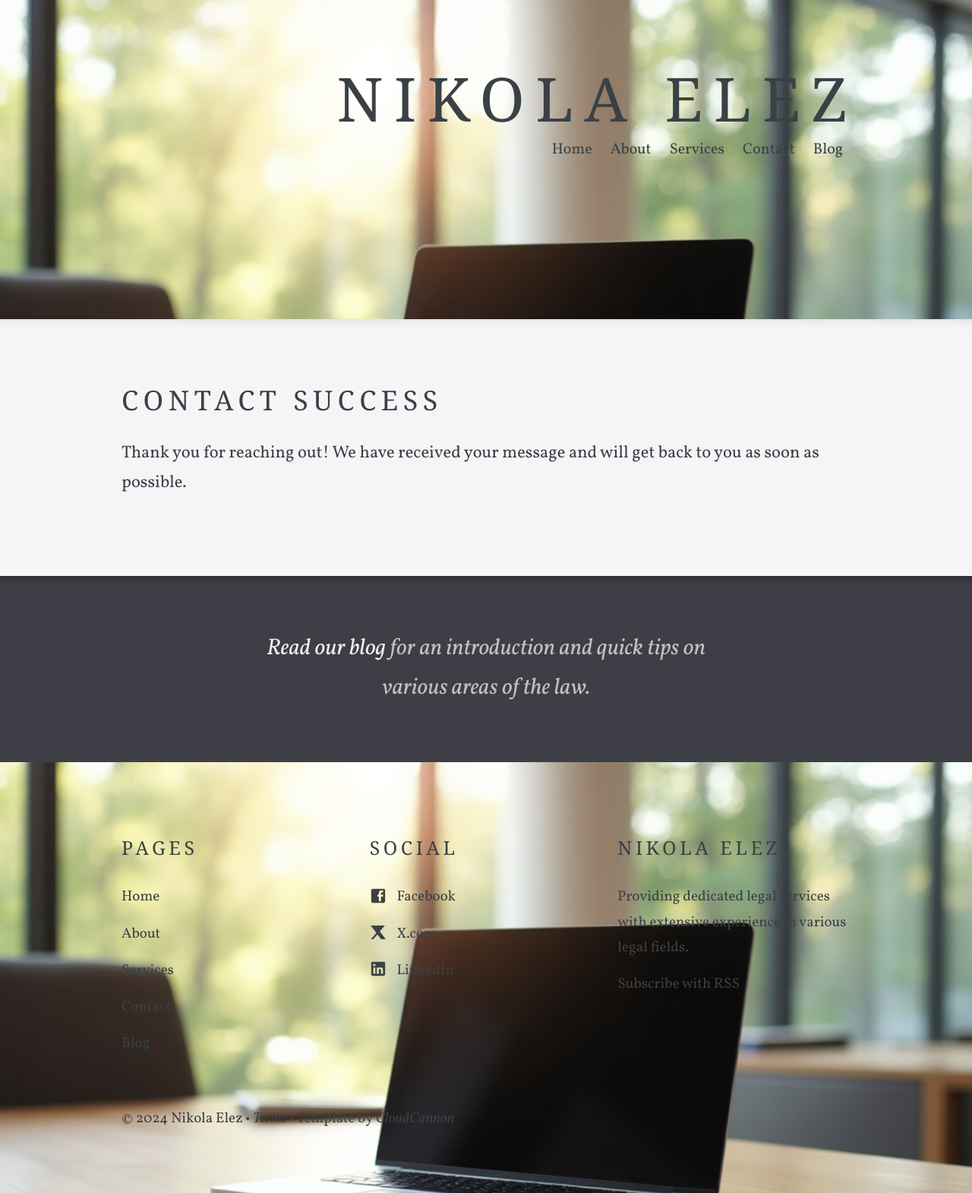
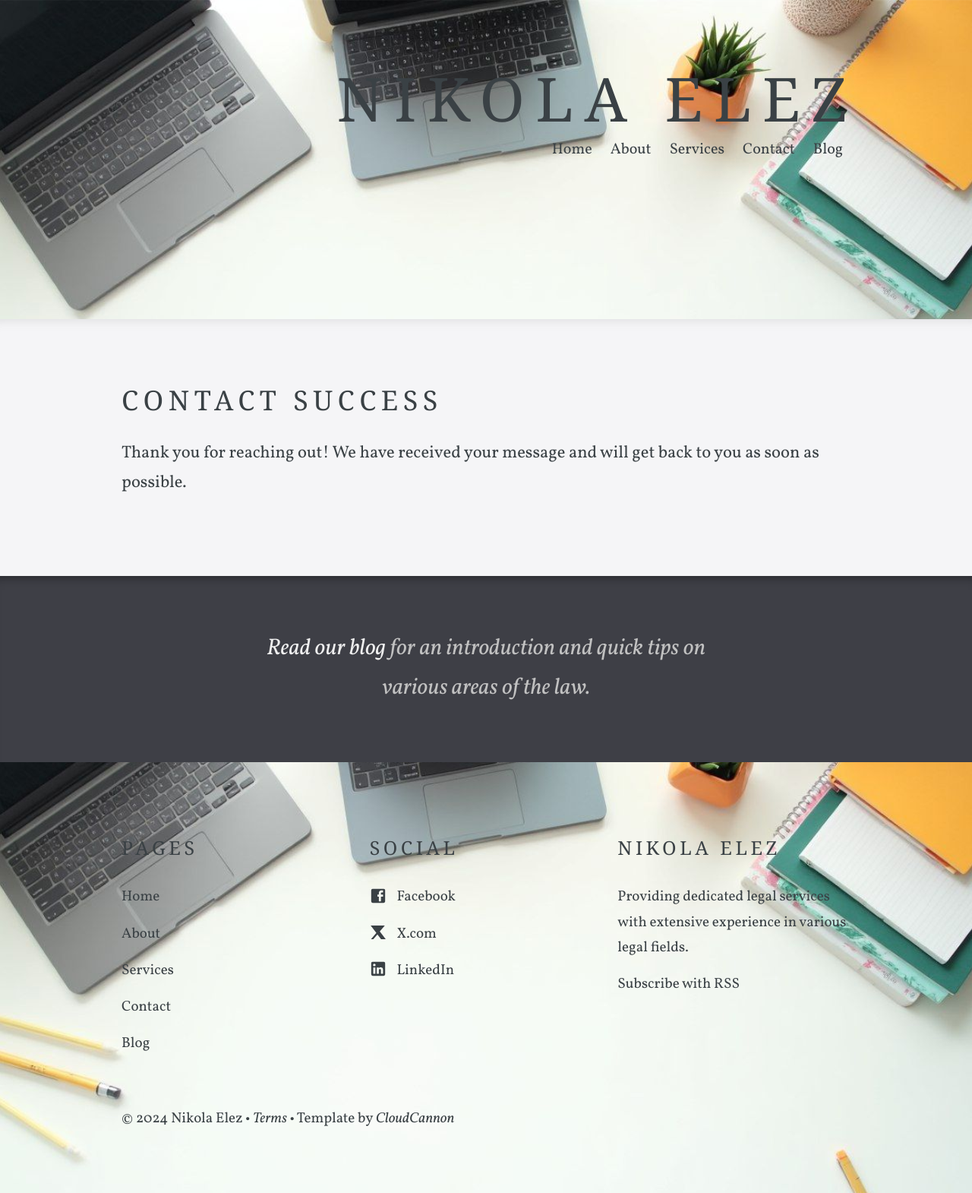
Before and after one commit to cryptonikki/cryptonikki.github.io, a Jekyll site: the page built from contact-success.html, in a window 1280 px wide. Shown: the whole page at 76% size. Built offline with Jekyll 4.4.1, drawn with Linux system fonts in a browser that asks for light colours; nearby versions of some CDN libraries; some web fonts are replaced.

Commit message:
changed background image to background2

```diff
--- a/_config.yml
+++ b/_config.yml
@@ -39,8 +39,8 @@ defaults:
       path: ""
     values:
       layout: page
-      background_image_path: /images/background.jpg
-      image: /images/background.jpg
+      background_image_path: /images/background2.jpg
+      image: /images/background2.jpg
   -
     scope:
       path: ""
```
